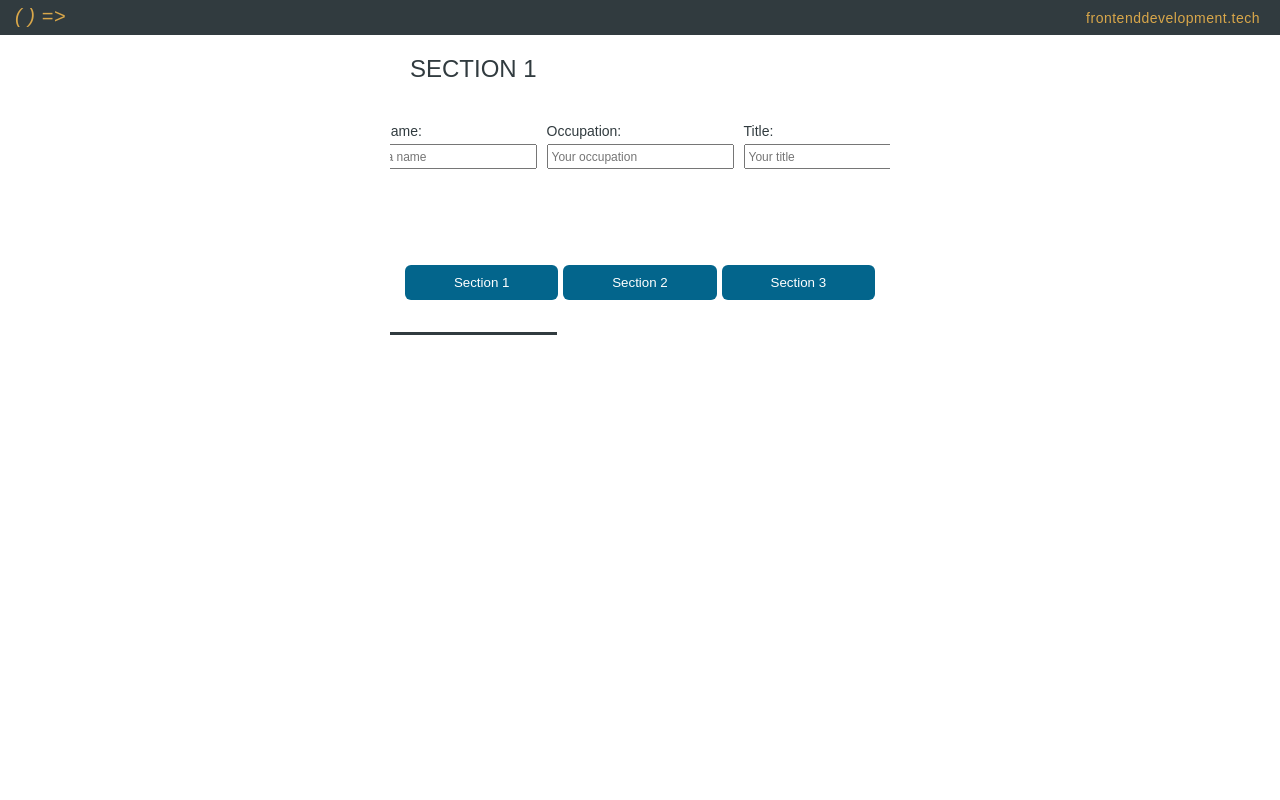
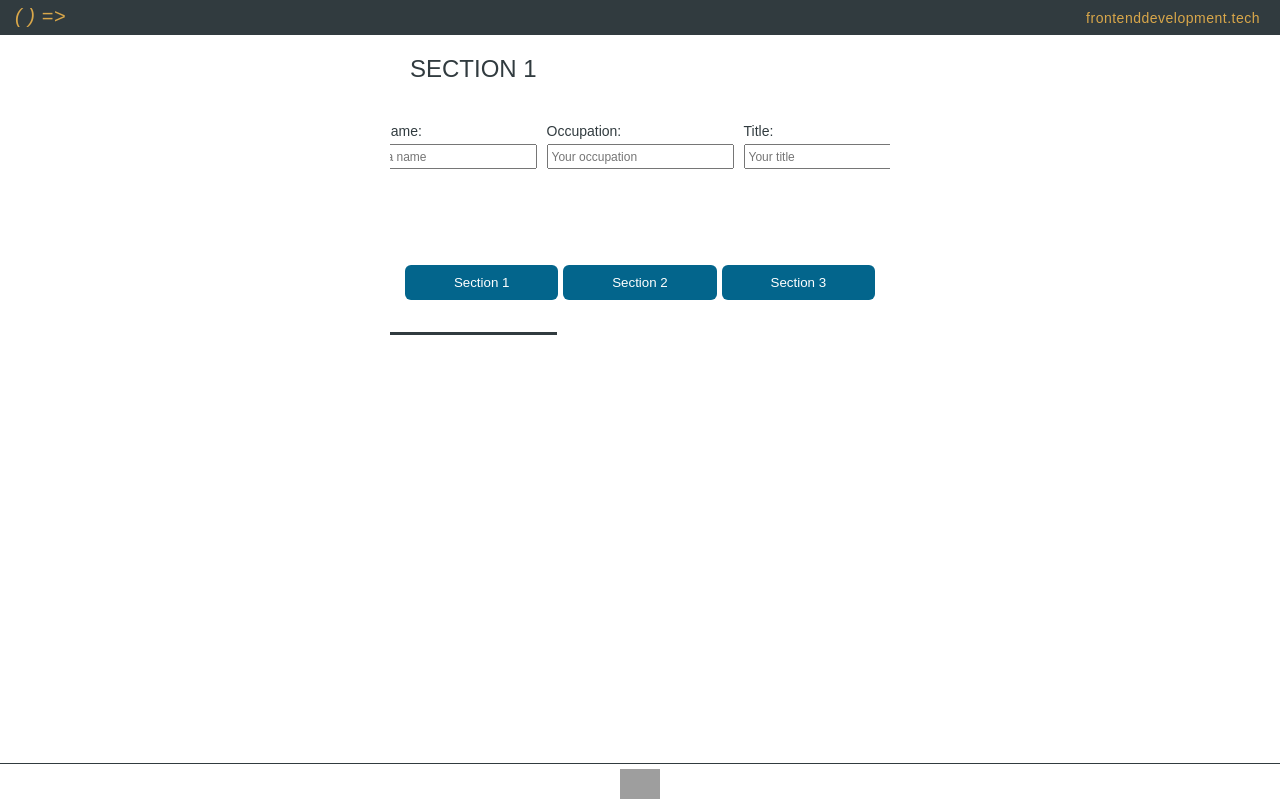
Before and after one commit to eastcoastdeveloper/in-page-navigation, an Angular app: page / in a window 1280 px wide. Built offline with nearby package versions, Linux system fonts and the light colour scheme; grey boxes are pictures that could not be loaded.

Commit message:
2 files modified

```diff
--- a/src/app/app.component.html
+++ b/src/app/app.component.html
@@ -68,3 +68,9 @@
     </button>
   </div>
 </div>
+
+<footer>
+  <div class="icon-grid">
+    <a href="https://www.linkedin.com/in/eric-feldberg-62a758297" target="_blank"><img src="https://upload.wikimedia.org/wikipedia/commons/thumb/c/ca/LinkedIn_logo_initials.png/512px-LinkedIn_logo_initials.png"></a>
+  </div>
+</footer>
--- a/src/app/app.component.scss
+++ b/src/app/app.component.scss
@@ -94,6 +94,27 @@
   }
 }
 
+footer {
+  position: absolute;
+  bottom: 0;
+  border-top: 1px solid #313b3f;
+  padding: 5px 5px 1px 5px;
+  box-sizing: border-box;
+  width: 100%;
+  .icon-grid {
+    justify-content: center;
+    display: grid;
+    // grid-template-columns: repeat(3, 40px);
+    a {
+      width: 40px;
+      display: block;
+      img {
+        width: 100%;
+      }
+    }
+  }
+}
+
 @media screen and (max-width: 600px) {
   #module-name section > div .section-content {
     grid-template-columns: none;
```
